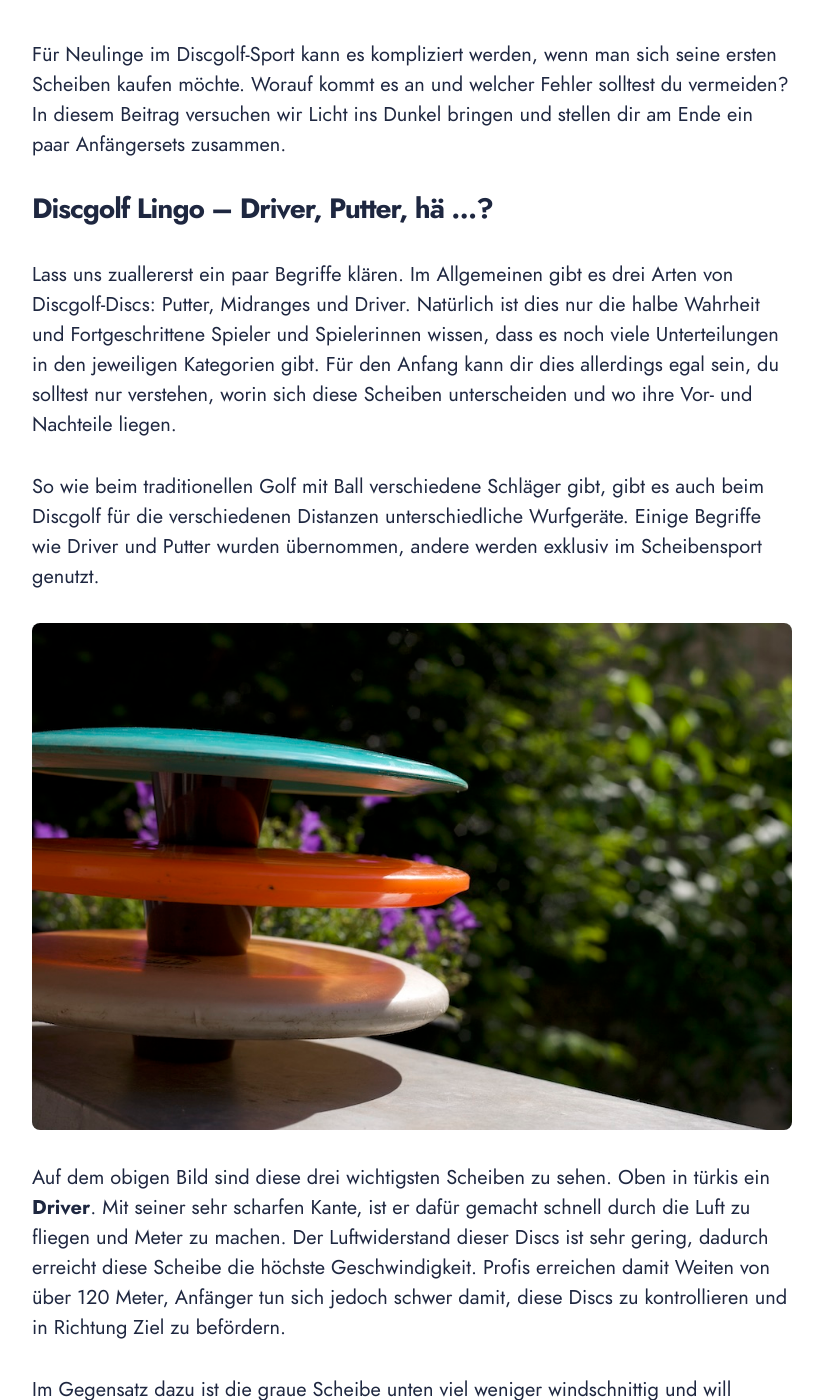
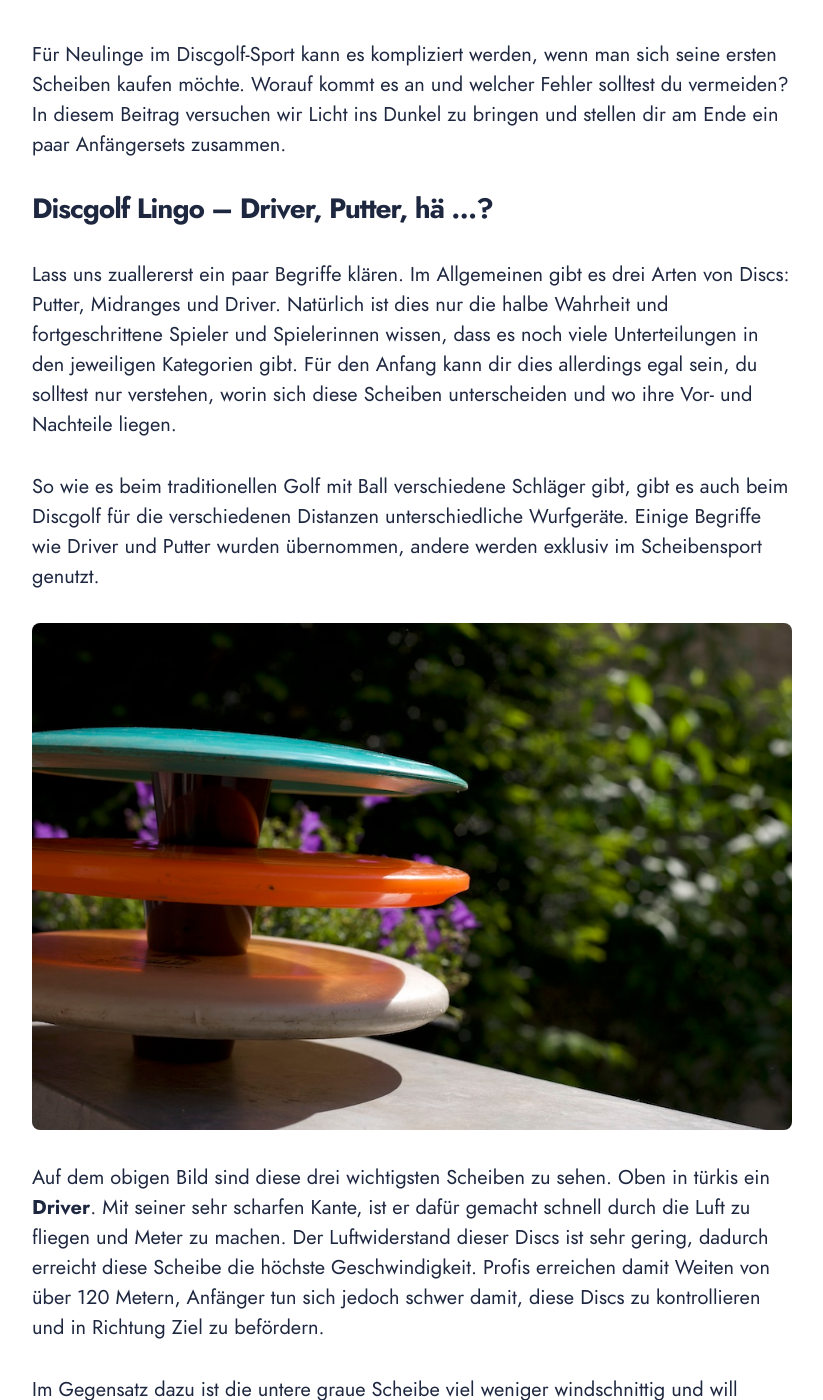
Before and after one commit to maxgreive/syndikat-web, a Jekyll site: the page built from _posts/2024-05-12-die-perfekten-scheiben-einsteiger.md, in a window 1280 px wide and 1400 px high, scrolled down 613 px. Shown: the whole window, without its empty margins (228-1051 px from the left). Built offline with Jekyll 4.4.1, drawn with Linux system fonts in a browser that asks for light colours; some web fonts are replaced; some of the changed text lies outside the part shown.

Commit message:
text updates

```diff
--- a/_posts/2024-05-12-die-perfekten-scheiben-einsteiger.md
+++ b/_posts/2024-05-12-die-perfekten-scheiben-einsteiger.md
@@ -9,19 +9,19 @@ author: max
 excerpt: Für Neulinge im Discgolf-Sport kann es kompliziert werden, wenn man sich seine ersten Scheiben kaufen möchte. Worauf kommt es an und welcher Fehler solltest du vermeiden?
 ---
 
-Für Neulinge im Discgolf-Sport kann es kompliziert werden, wenn man sich seine ersten Scheiben kaufen möchte. Worauf kommt es an und welcher Fehler solltest du vermeiden? In diesem Beitrag versuchen wir Licht ins Dunkel bringen und stellen dir am Ende ein paar Anfängersets zusammen.
+Für Neulinge im Discgolf-Sport kann es kompliziert werden, wenn man sich seine ersten Scheiben kaufen möchte. Worauf kommt es an und welcher Fehler solltest du vermeiden? In diesem Beitrag versuchen wir Licht ins Dunkel zu bringen und stellen dir am Ende ein paar Anfängersets zusammen.
 
 ## Discgolf Lingo – Driver, Putter, hä …?
 
-Lass uns zuallererst ein paar Begriffe klären. Im Allgemeinen gibt es drei Arten von Discgolf-Discs: Putter, Midranges und Driver. Natürlich ist dies nur die halbe Wahrheit und Fortgeschrittene Spieler und Spielerinnen wissen, dass es noch viele Unterteilungen in den jeweiligen Kategorien gibt. Für den Anfang kann dir dies allerdings egal sein, du solltest nur verstehen, worin sich diese Scheiben unterscheiden und wo ihre Vor- und Nachteile liegen.
+Lass uns zuallererst ein paar Begriffe klären. Im Allgemeinen gibt es drei Arten von Discs: Putter, Midranges und Driver. Natürlich ist dies nur die halbe Wahrheit und fortgeschrittene Spieler und Spielerinnen wissen, dass es noch viele Unterteilungen in den jeweiligen Kategorien gibt. Für den Anfang kann dir dies allerdings egal sein, du solltest nur verstehen, worin sich diese Scheiben unterscheiden und wo ihre Vor- und Nachteile liegen.
 
-So wie beim traditionellen Golf mit Ball verschiedene Schläger gibt, gibt es auch beim Discgolf für die verschiedenen Distanzen unterschiedliche Wurfgeräte. Einige Begriffe wie Driver und Putter wurden übernommen, andere werden exklusiv im Scheibensport genutzt.
+So wie es beim traditionellen Golf mit Ball verschiedene Schläger gibt, gibt es auch beim Discgolf für die verschiedenen Distanzen unterschiedliche Wurfgeräte. Einige Begriffe wie Driver und Putter wurden übernommen, andere werden exklusiv im Scheibensport genutzt.
 
 ![Drei verschiedene Discgolf-Scheiben. Driver, Midrange, Putter](/assets/images/posts/driver-mid-putter.jpg)
 
-Auf dem obigen Bild sind diese drei wichtigsten Scheiben zu sehen. Oben in türkis ein **Driver**. Mit seiner sehr scharfen Kante, ist er dafür gemacht schnell durch die Luft zu fliegen und Meter zu machen. Der Luftwiderstand dieser Discs ist sehr gering, dadurch erreicht diese Scheibe die höchste Geschwindigkeit. Profis erreichen damit Weiten von über 120 Meter, Anfänger tun sich jedoch schwer damit, diese Discs zu kontrollieren und in Richtung Ziel zu befördern.
+Auf dem obigen Bild sind diese drei wichtigsten Scheiben zu sehen. Oben in türkis ein **Driver**. Mit seiner sehr scharfen Kante, ist er dafür gemacht schnell durch die Luft zu fliegen und Meter zu machen. Der Luftwiderstand dieser Discs ist sehr gering, dadurch erreicht diese Scheibe die höchste Geschwindigkeit. Profis erreichen damit Weiten von über 120 Metern, Anfänger tun sich jedoch schwer damit, diese Discs zu kontrollieren und in Richtung Ziel zu befördern.
 
-Im Gegensatz dazu ist die graue Scheibe unten viel weniger windschnittig und will langsam geworfen werden. Dafür lässt sie sich jedoch auch sehr viel präziser und einfacher werfen. Diese Art wird **Putter** genannt und wird von Discgolfern für die ganz kurzen Distanzen genutzt.
+Im Gegensatz dazu ist die untere graue Scheibe viel weniger windschnittig und will langsam geworfen werden. Dafür lässt sie sich jedoch auch sehr viel präziser und einfacher werfen. Diese Art wird **Putter** genannt und von Discgolfern für die ganz kurzen Distanzen genutzt.
 
 Die orangene Scheibe in der Mitte ist der Zwischenschritt zwischen Driver und Putter und heißt **Midrange**. Diese Scheiben fliegen weiter als ein Putter, lassen sich noch sehr gut kontrollieren, erreichen allerdings nicht die Geschwindigkeiten eines Drivers.
 
@@ -64,7 +64,9 @@ Online-Plattformen wie eBay Kleinanzeigen, Facebook Marketplace und Discgolf-For
 
 ## Unsere Vorschläge für Anfängersets
 
-In Klammern ist die Plastik-Art angegeben. Die Hersteller haben verschiedene Arten von Premium-Plastik, dies ist immer nur ein Vorschlag, der in den meisten Fällen lieferbar sein sollte.
+Nun kommen wir zu unseren zusammengestellten Starter-Sets. Für welchen Hersteller du dich entscheidest, hängt davon ab, welches Scheibendesign dir am meisten zusagt und bei welchem Shop du bestellen willst. Alle unten genannten Marken haben sehr gute Discs, die wir bedenkenlos empfehlen können.
+
+Hinweis: in Klammern ist die Plastik-Art angegeben. Die Hersteller haben verschiedene Arten von Premium-Plastik. Dies ist immer nur ein Vorschlag, der in den meisten Fällen lieferbar sein sollte.
 
 ### Innova
 
```
